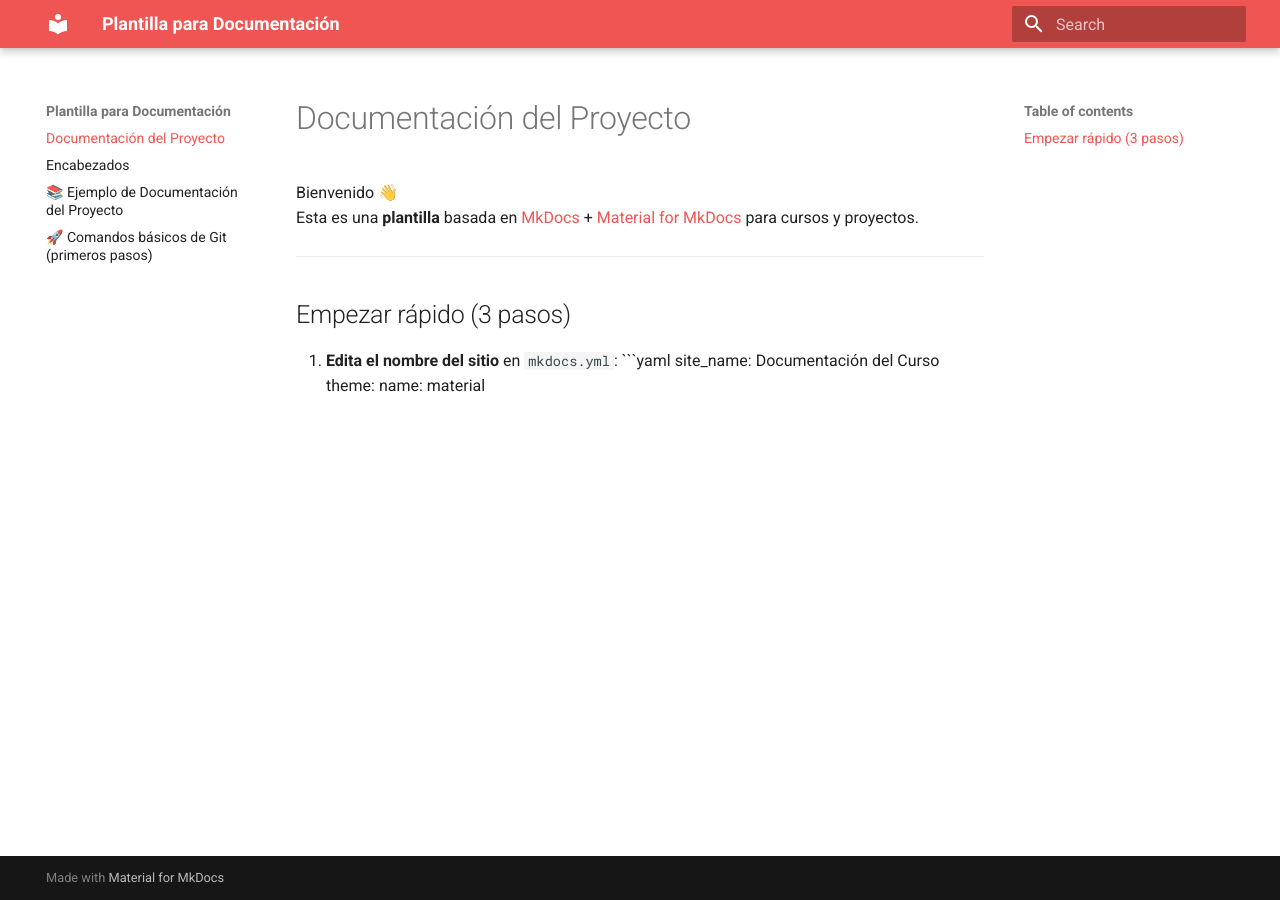
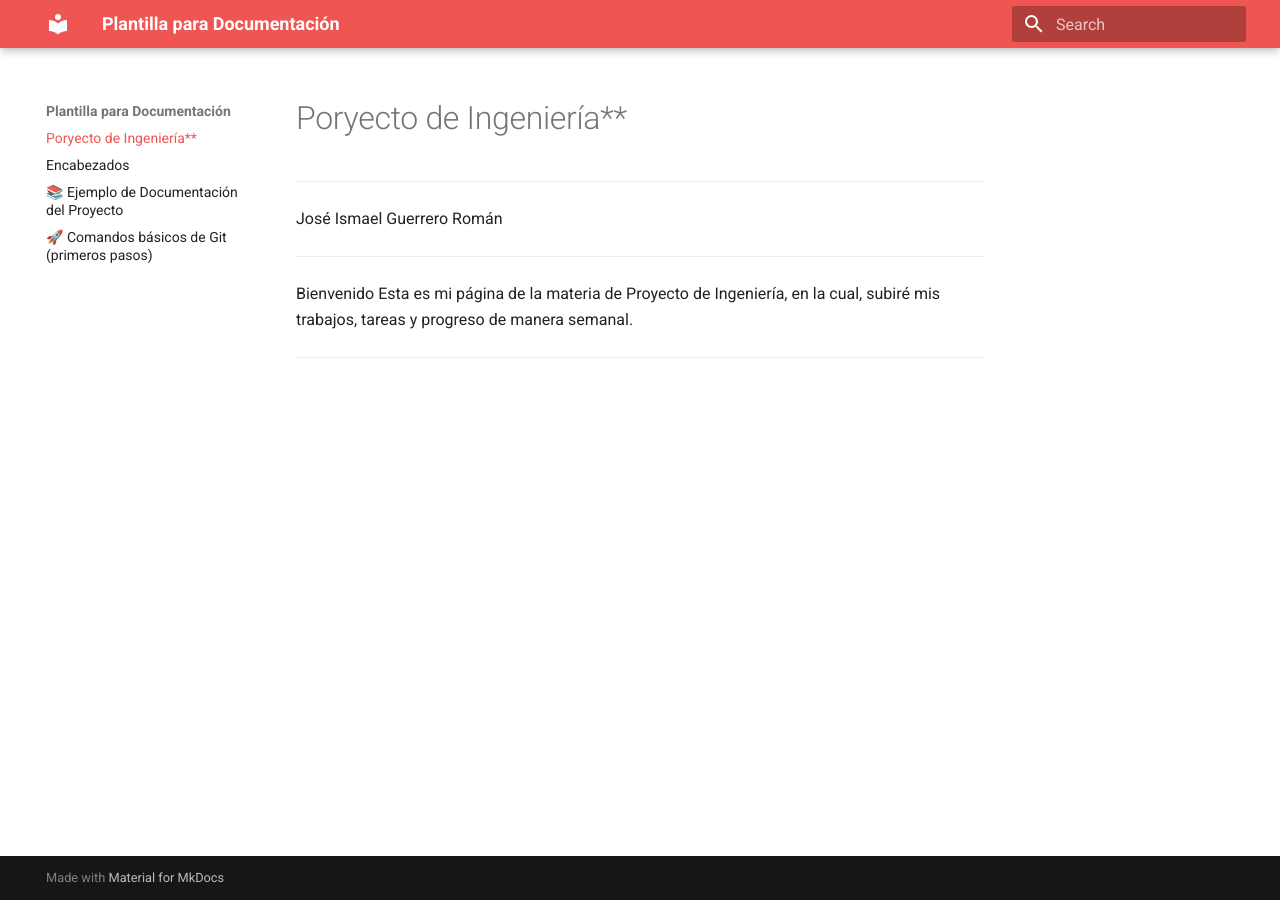
Before and after one commit to Joy-2307/PROYECTO_DE_INGENIERIA, an MkDocs documentation site: the page built from docs/index.md, in a window 1280 px wide. Built offline with MkDocs 1.6.1 and Material for MkDocs 9.7.7, drawn with Linux system fonts in a browser that asks for light colours.

Commit message:
Update index.md

````diff
--- a/docs/index.md
+++ b/docs/index.md
@@ -1,14 +1,11 @@
-# Documentación del Proyecto
+# Poryecto de Ingeniería**
+---
 
-Bienvenido 👋
-Esta es una **plantilla** basada en [MkDocs](https://www.mkdocs.org/) + [Material for MkDocs](https://squidfunk.github.io/mkdocs-material/) para cursos y proyectos.
+José Ismael Guerrero Román
 
 ---
 
-## Empezar rápido (3 pasos)
+Bienvenido
+Esta es mi página de la materia de Proyecto de Ingeniería, en la cual, subiré mis trabajos, tareas y progreso de manera semanal.
 
-1. **Edita el nombre del sitio** en `mkdocs.yml`:
-   ```yaml
-   site_name: Documentación del Curso
-   theme:
-     name: material
+---
````
